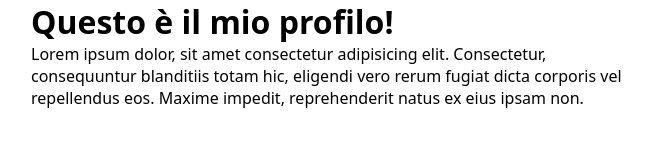
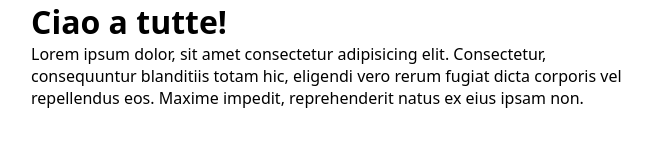
Before and after one commit to profmf/profmf.github.io, a plain HTML site: page index.html in a window 1280 px wide. Shown: the whole page, without its empty margins (309-961 px from the left). Drawn offline with Linux system fonts and the light colour scheme.

Commit message:
add ciao a tutte

```diff
--- a/index.html
+++ b/index.html
@@ -9,7 +9,7 @@
 </head>
 
 <body>
-    <h1>Questo è il mio profilo!</h1>
+    <h1>Ciao a tutte!</h1>
     <p>
         Lorem ipsum dolor, sit amet consectetur adipisicing elit. Consectetur, consequuntur blanditiis totam hic,
         eligendi vero rerum fugiat dicta corporis vel repellendus eos. Maxime impedit, reprehenderit natus ex eius ipsam
```
